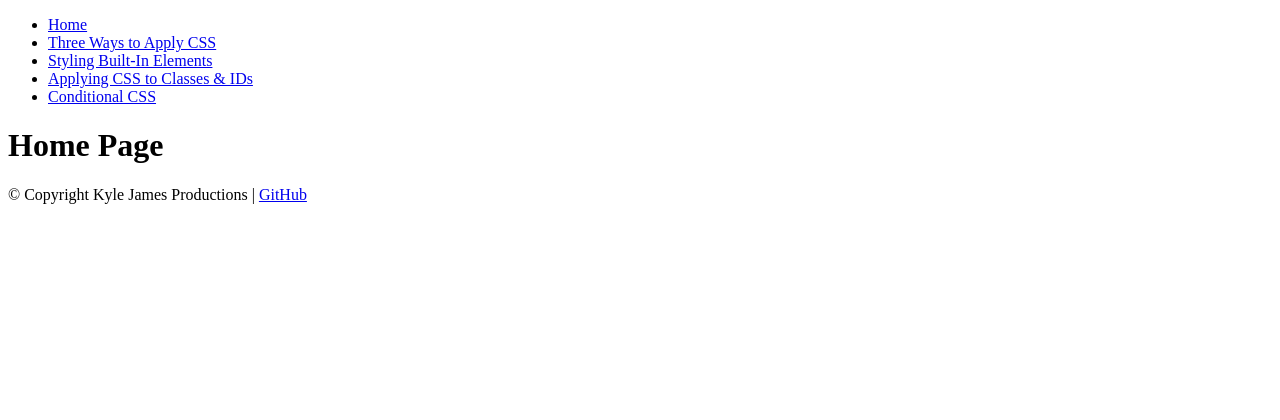
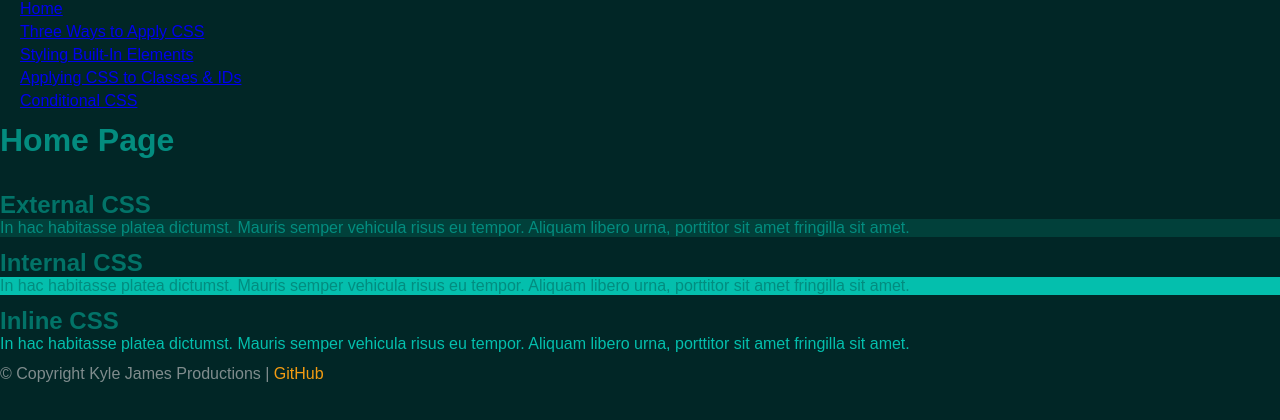
Before and after one commit to kylejames1998/COMP001A.LectureActivity5, a plain HTML site: page css-application.html in a window 1280 px wide. Drawn offline with Linux system fonts and the light colour scheme.

```diff
--- a/css-application.html
+++ b/css-application.html
@@ -3,7 +3,17 @@
 <head>
     <meta charset="UTF-8">
     <meta name="viewport" content="width=device-width, initial-scale=1.0">
-    <title>Document</title>
+    <title>Home</title>
+    <!--Method 1: External CC Part 1-->
+    <link rel="stylesheet" href="main.css">
+
+    <!--Method 2: Internal CSS part 1-->
+    <style>
+        .internal-css {
+            color: #038c7f;
+            background-color: #04bfad;
+        }
+    </style>
 </head>
 <body>
     <header>
@@ -19,6 +29,21 @@
         <h1>Home Page</h1>
     </header>
     <main>
+        <section>
+            <h2>External CSS</h2>
+            <!--Method 1: External CSS part 2-->
+            <p class="external-css">In hac habitasse platea dictumst. Mauris semper vehicula risus eu tempor. Aliquam libero urna, porttitor sit amet fringilla sit amet.</p>
+        </section>
+        <section>
+            <h2>Internal CSS</h2>
+            <!--Method 2: Internal CSS Part 2-->
+            <p class="internal-css">In hac habitasse platea dictumst. Mauris semper vehicula risus eu tempor. Aliquam libero urna, porttitor sit amet fringilla sit amet.</p>
+        </section>
+        <section>
+            <h2>Inline CSS</h2>
+            <!--Method 3: Inline CSS-->
+            <p style="color: #04bfad;">In hac habitasse platea dictumst. Mauris semper vehicula risus eu tempor. Aliquam libero urna, porttitor sit amet fringilla sit amet.</p>
+        </section>
 
     </main>
     <footer>
--- a/main.css
+++ b/main.css
@@ -0,0 +1,59 @@
+/* Note: CSS are applied from top to bottom. Last rule wins. */
+/* Method 1: External CSS Part 3 */
+.external-css {
+    color: #038c7f; /* teal text color */
+    background-color: #01403a; /* Dark teal background color */
+}
+
+/* Resetting some default style using multiple selectors seperated by commas */
+body, h1, h2, p, ul, a {
+    margin: 0; /* Removing default margin */
+    padding: 0; /* Removing the default padding */
+    font-family: Arial, Helvetica, sans-serif; /* Setting the default font */
+}
+
+/* HTML Element Selector */
+body {
+    background-color: #012626; /* Dark teal body background color */
+}
+
+h1 {
+    color: #038c7f; /* Teal text color */
+    font-size: 2em; /* 2x the default font size */
+    margin-bottom: 1em; /* Adding some space below the heading */
+}
+
+h2 {
+    font-size: 1.5em; /* 1.5x the deafult font size */
+    color: #027368; /* Dark teal text color */
+}
+
+/* Styling the paragraph */
+p {
+    font-size: 16px; /* 16px is the default font size */
+    color: #7f8c8d; /* Grayish-blue */
+    margin-bottom: 12px; /* Adding some space below the paragraph */
+}
+
+/* Styling the link within the paragraph */
+p a {
+    color: #f39c12; /* Gold accent */
+    text-decoration: none; /* Removing the underline */
+}
+
+/* Styling the unordered list */
+ul {
+    list-style-type: none; /* removing the bullet points */
+    margin-left: 20px; /* Indenting the list */
+    margin-bottom: 12px; /* Adding some space below the list */
+}
+
+ul li {
+    margin-bottom: 5px; /* Adding some space below each list item */
+    color: #7f8c8d; /* grayish-blue text color */
+}
+
+/* Styling the unordered list within a div */
+div ul {
+    list-style-type: square; /* Adding the bullet points back */
+}
```
Also changed, not shown: built-in-elements.html (+11 -3 lines), classes-ids.html (+10 -1 lines), conditional-css.html (+25 -0 lines).
